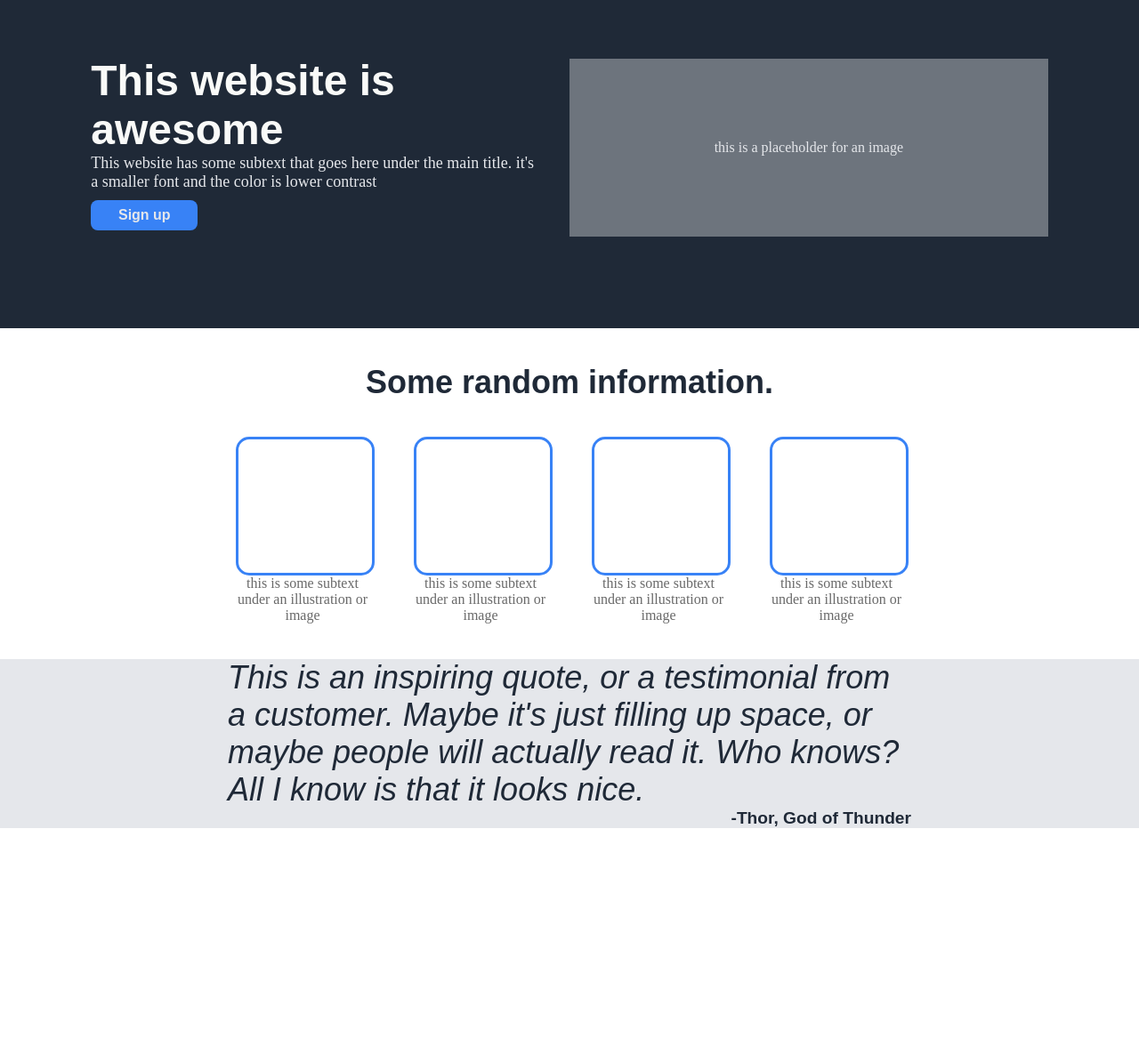
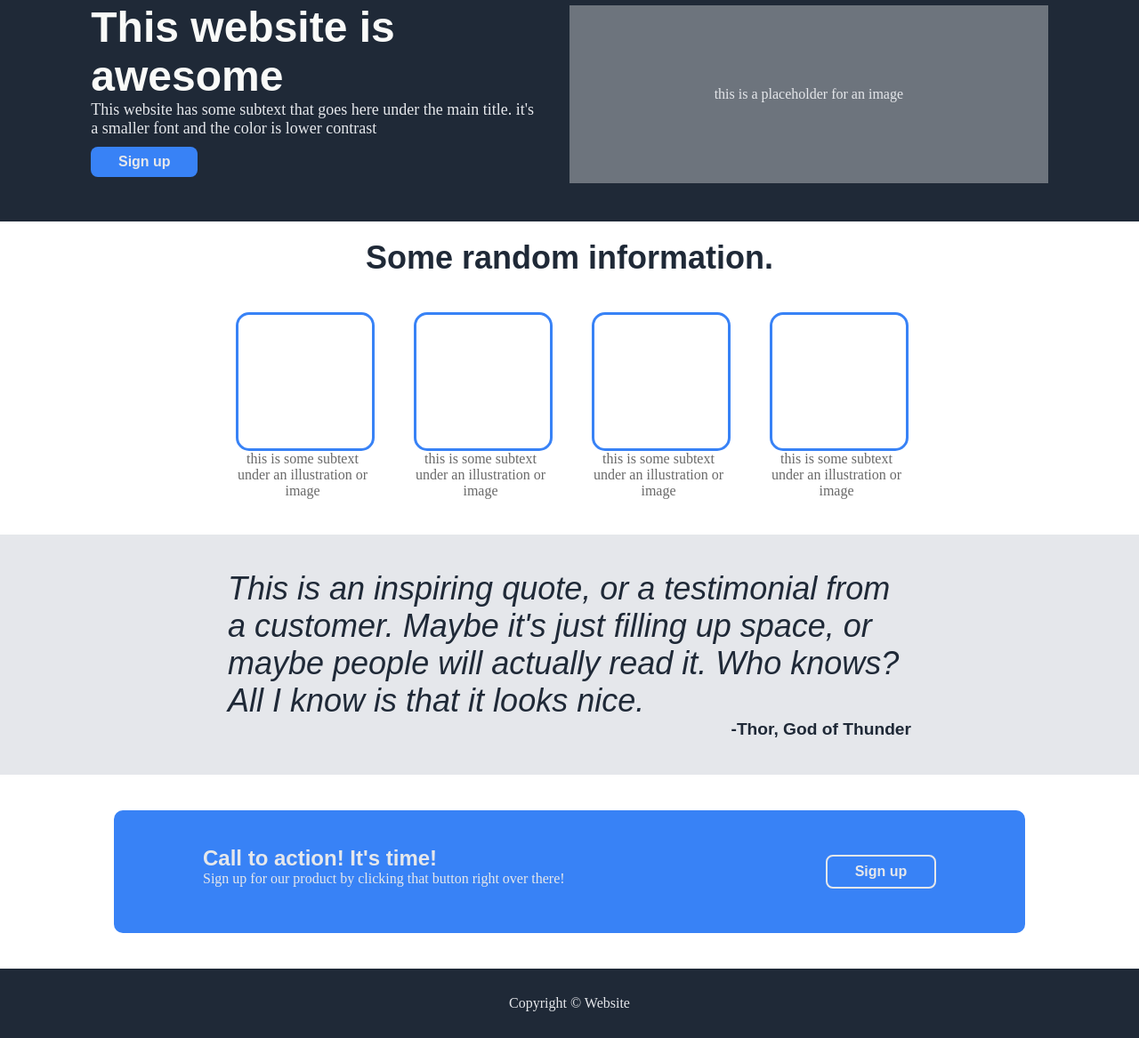
Before and after one commit to AndandLiu/landing-page, a plain HTML site: page index.html in a window 1280 px wide. Shown: the part 85-1252 px from the top of the page at 89% size. Before the commit the page ends 1016 px from the top, so only its background shows below. Drawn offline with Linux system fonts and the light colour scheme.

Commit message:
signup and footer section

```diff
--- a/index.html
+++ b/index.html
@@ -10,13 +10,13 @@
     <div class="header">
         <div class="headertop">
             <div class="headerlogo">Header Logo</div>
-            <div class="headerlink">
-                <div>header link one</div>
-                <div>header link two</div>
-                <div>header link three</div>
+            <div class="headerlinkbox">
+                <a href="#" class="headerlinktext">header link one</a>
+                <a href="#" class="headerlinktext">header link two</a>
+                <a href="#" class="headerlinktext">header link three</a>
             </div>
         </div>
-        <div class="headertbottom">
+        <div class="headerbottom">
             <div class="titlebox">
                 <div class="maintitle">
                     This website is awesome
@@ -24,9 +24,9 @@
                 <div class="titlesubtext">
                     This website has some subtext that goes here under the main title. it's a smaller font and the color is lower contrast
                 </div>
-                <div class="titlebutton">
+                <a href="#" class="button">
                     Sign up
-                </div>
+                </a>
             </div>
             <div class="headerimage">
                 this is a placeholder for an image
@@ -68,5 +68,13 @@
         <div class="quotetext">This is an inspiring quote, or a testimonial from a customer. Maybe it's just filling up space, or maybe people will actually read it. Who knows? All I know is that it looks nice.</div>
         <div class="quotename">-Thor, God of Thunder</div>
     </div>
+    <div class="signup">
+        <div>
+            <div class="signuptext signuptitle">Call to action! It's time!</div>
+            <div class="signuptext">Sign up for our product by clicking that button right over there!</div>
+        </div>
+        <a href="#" class="button signupbutton">Sign up</a>
+    </div>
+    <div class="footer">Copyright © Website</div>
 </body>
 </html>
--- a/style.css
+++ b/style.css
@@ -1,5 +1,13 @@
+a {
+  text-decoration: none;
+}
+
 body {
   margin: 0;
+  display: flex;
+  flex-direction: column;
+  justify-content: space-between;
+  min-height: 100vh;
 }
 
 .header {
@@ -16,11 +24,11 @@ body {
   padding: 10px 0;
 }
 
-.headertbottom {
+.headerbottom {
   display: flex;
   justify-content: space-between;
   align-items: center;
-  padding: 100px 0;
+  margin: 40px 0;
 }
 
 .headerlogo {
@@ -30,11 +38,14 @@ body {
   font-family: Arial, Helvetica, sans-serif;
 }
 
-.headerlink {
-  color: #E5E7EB;
+.headerlinkbox {
   font-size: 18px;
   display: flex;
   gap: 30px;
+}
+
+.headerlinktext {
+  color: #E5E7EB;
 }
 
 .titlebox {
@@ -55,7 +66,7 @@ body {
   padding-right: 40px;
 }
 
-.titlebutton {
+.button {
   background-color: #3882F6;
   color: #E5E7EB;
   font-family: Arial, Helvetica, sans-serif;
@@ -83,7 +94,7 @@ body {
   font-size: 36px;
   font-weight: bolder;
   font-family: Arial, Helvetica, sans-serif;
-  padding: 40px;
+  padding-top: 20px;
   display: flex;
   justify-content: center;
 }
@@ -92,7 +103,7 @@ body {
   display: flex;
   gap: 50px;
   justify-content: center;
-  padding-bottom: 40px;
+  padding: 40px 0;
 }
 
 .infoimagesubbox {
@@ -115,7 +126,7 @@ body {
   font-family: Arial, Helvetica, sans-serif;
   display: flex;
   flex-direction: column;
-  padding: 0 20%;
+  padding: 40px 20%;
 }
 
 .quotetext {
@@ -130,3 +141,33 @@ body {
   font-size: larger;
   text-align: end;
 }
+
+.signup {
+  background-color: #3882F6;
+  margin: 40px 10%;
+  padding: 40px 100px;
+  border-radius: 10px;
+  display: flex;
+  justify-content: space-between;
+}
+
+.signuptext {
+  color: #E5E7EB;
+}
+
+.signuptitle {
+  font-size: 24px;
+  font-weight: bold;
+  font-family: Arial, Helvetica, sans-serif;
+}
+
+.signupbutton {
+  border: #E5E7EB 2px solid;
+}
+
+.footer {
+  background-color: #1F2937;
+  color: #E5E7EB;
+  padding: 30px;
+  text-align: center;
+}
```
